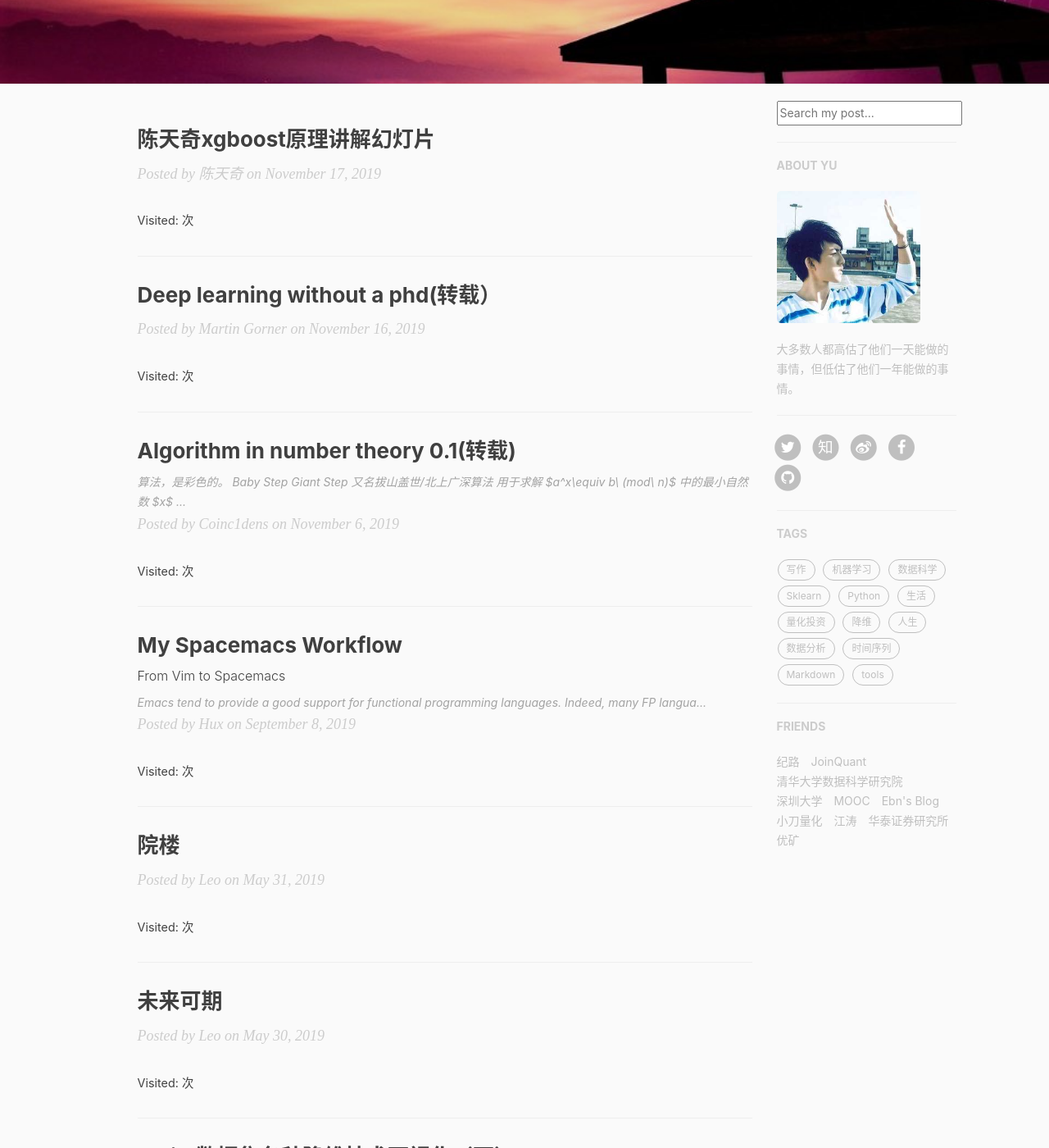
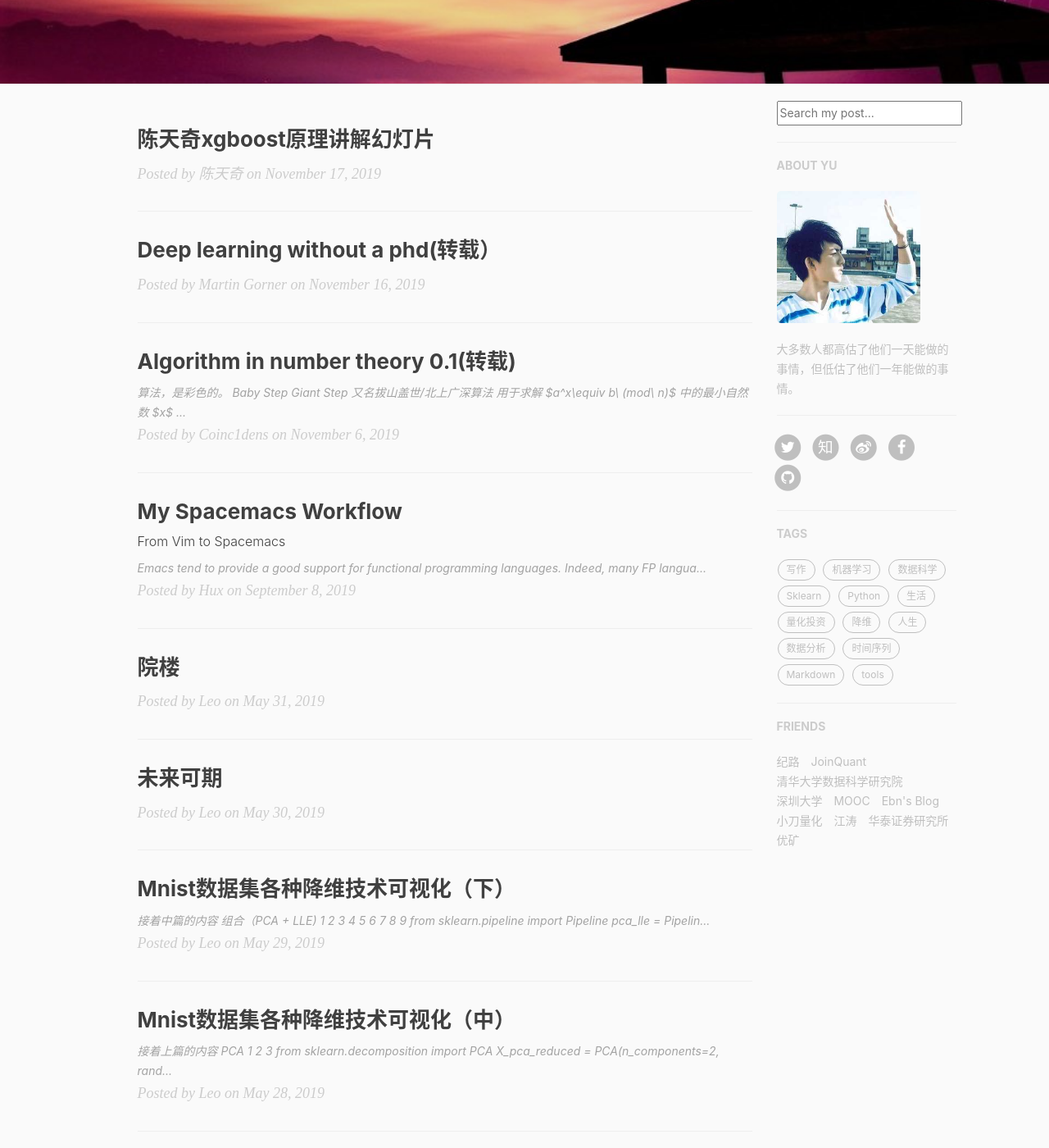
Before and after one commit to Kuankelife/leoblog, a Jekyll site: the page built from index.html, in a window 1280 px wide and 1400 px high, scrolled down 524 px. Shown: the whole window at 82% size. Built offline with Jekyll 4.4.1, drawn with Linux system fonts in a browser that asks for light colours; nearby versions of some CDN libraries; the list of posts is cut into pages by our own code; comment, search, counter and statistics services are not loaded; some of the changed text lies outside the part shown.

Commit message:
Update index.html

```diff
--- a/index.html
+++ b/index.html
@@ -40,16 +40,6 @@ description: "一生想做浪漫宽客"
     <p class="post-meta">
     Posted by {% if post.author %}{{ post.author }}{% else %}{{ site.title }}{% endif %} on {{ post.date | date: "%B %-d, %Y" }}
 
-{% if site.leancloud.enable %}
-<div>
-  <span id="{{ page.url }}" class="leancloud_visitors" data-flag-title="{{ page.title }}">
-    Visited:
-    <a href="#"><span class="leancloud-visitors-count"></span>次</a>
-  </span>
-</div>
-{% endif %}
-
-
         </p>
 
 
```
